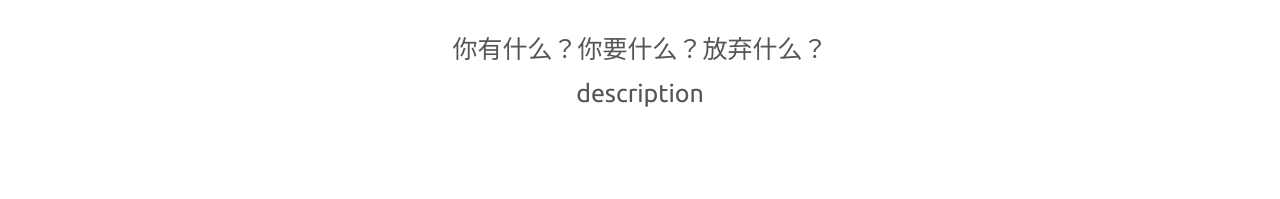
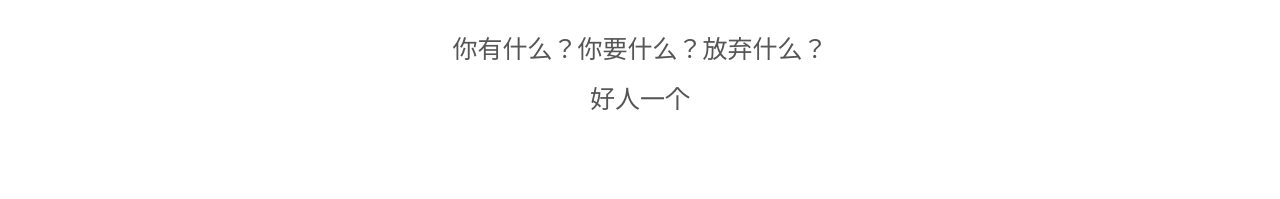
Before and after one commit to LucianQu/LucianQu.github.io, a Jekyll site: the page built from index.html, in a window 1280 px wide. Shown: the part 306-505 px from the top of the page. Built offline with Jekyll 4.4.1, drawn with Linux system fonts in a browser that asks for light colours; comment, search, counter and statistics services are not loaded.

Commit message:
Update index.html

```diff
--- a/index.html
+++ b/index.html
@@ -3,7 +3,7 @@ layout: default
 title: Done is better than perfect
 page-title: 屈陆胜的个人博客
 home-title: 你有什么？你要什么？放弃什么？
-description: description
+description: 好人一个
 ---
 
 {% include header.html %}
```
